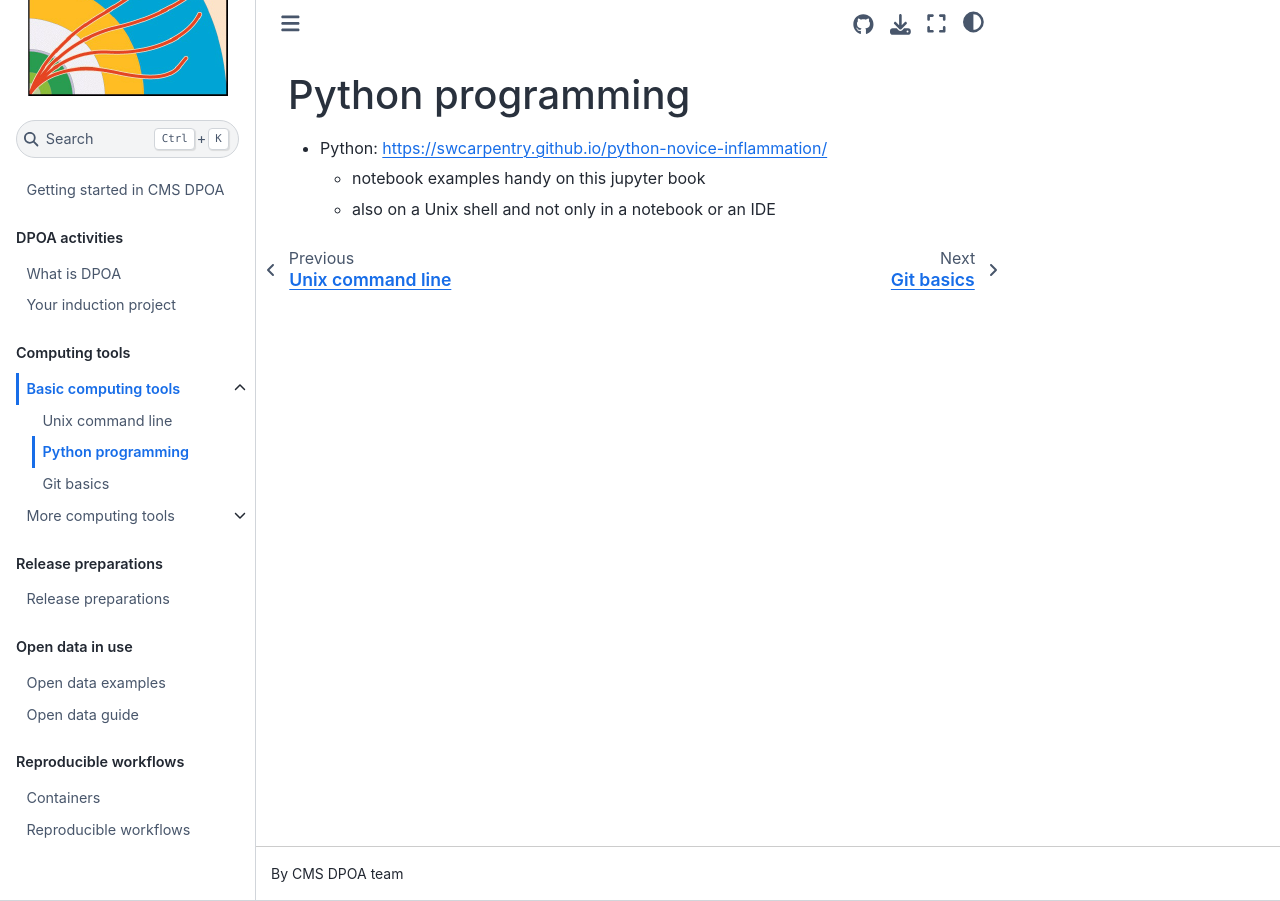
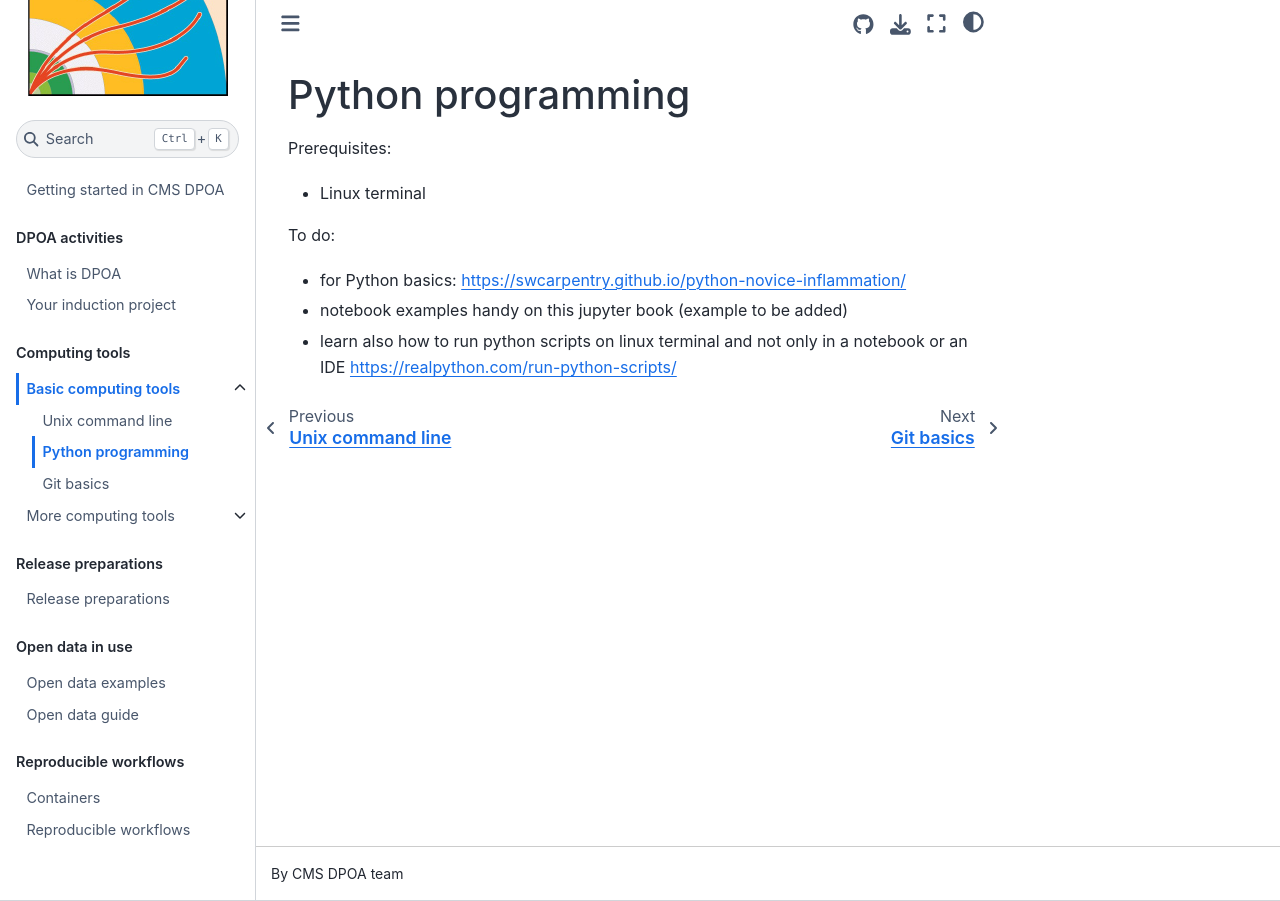
Before and after one commit to cms-dpoa/cms-dpoa-getting-started, a Jupyter Book: the page built from computing/basic/python.md, in a window 1280 px wide. Built offline with Jupyter Book 1.0.4 settings and Sphinx 7.4.7 and the Sphinx Book theme 1.1.4, drawn with Linux system fonts in a browser that asks for light colours.

Commit message:
Update python.md

```diff
--- a/computing/basic/python.md
+++ b/computing/basic/python.md
@@ -1,5 +1,9 @@
 # Python programming
 
-- Python: [https://swcarpentry.github.io/python-novice-inflammation/](https://swcarpentry.github.io/python-novice-inflammation/)
-  - notebook examples handy on this jupyter book
-  - also on a Unix shell and not only in a notebook or an IDE
+Prerequisites:
+- Linux terminal
+
+To do:
+- for Python basics: [https://swcarpentry.github.io/python-novice-inflammation/](https://swcarpentry.github.io/python-novice-inflammation/)
+- notebook examples handy on this jupyter book (example to be added)
+- learn also how to run python scripts on linux terminal and not only in a notebook or an IDE [https://realpython.com/run-python-scripts/](https://realpython.com/run-python-scripts/)
```
